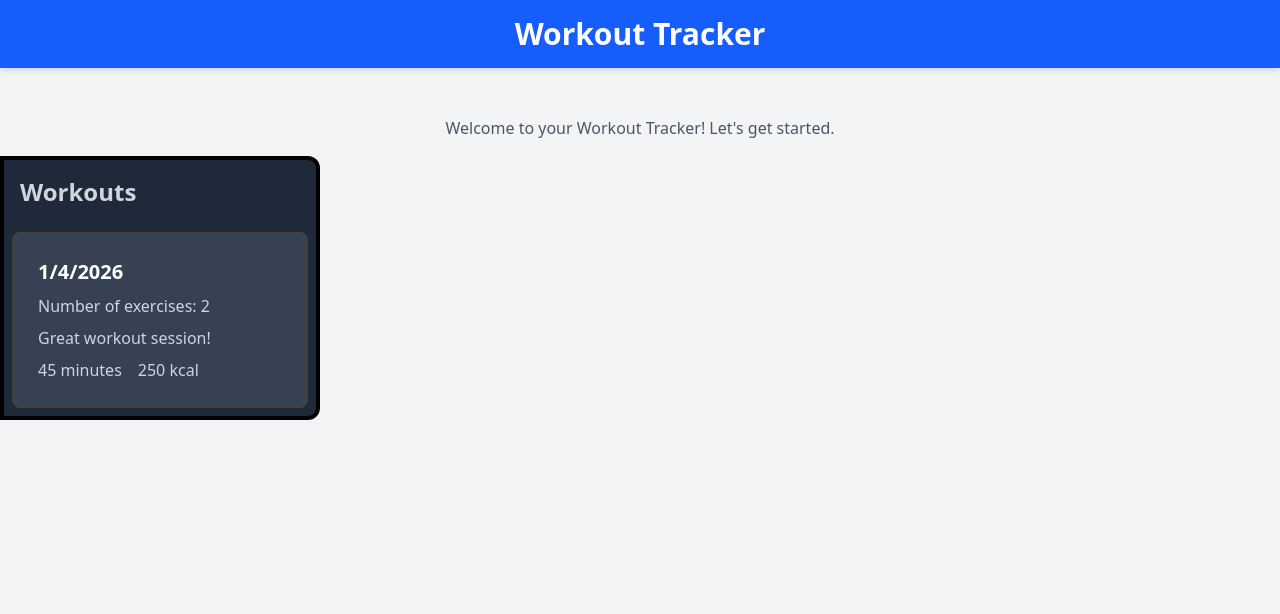
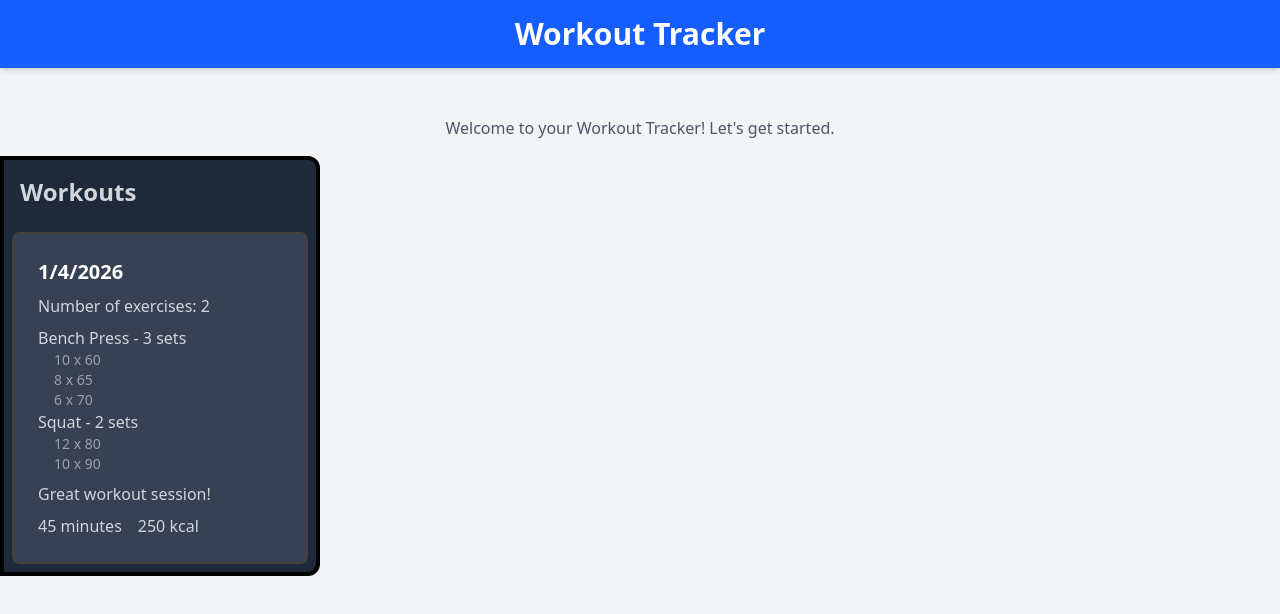
Before and after one commit to Sanghaim/StepByStep, a React (Vite) app: page / in a window 1280 px wide. Shown: the top 614 px of the page. Built offline with nearby package versions, Linux system fonts and the light colour scheme.

Commit message:
Listed exercises in workout

```diff
--- a/src/App.tsx
+++ b/src/App.tsx
@@ -1,6 +1,23 @@
+import { useEffect, useState } from "react"
 import { WorkoutList } from "./components/WorkoutList"
+import type { Exercise } from "./types"
+import { exerciseService } from "./services/exerciseService"
 
 function App() {
+  const [exercises, setExercises] = useState<Exercise[]>([])
+
+  useEffect(() => {
+    const fetchExercises = async () => {
+      try {
+        const exercicesResponse = await exerciseService.getExercises()
+        setExercises(exercicesResponse)
+      } catch (error: any) {
+        console.error(error)
+      }
+    }
+
+    fetchExercises()
+  }, [])
   return (
     <div className="min-h-screen bg-gray-100">
       <header className="bg-blue-600 text-white p-4 shadow-md">
@@ -12,7 +29,7 @@ function App() {
         </p>
       </main>
 
-      <WorkoutList></WorkoutList>
+      <WorkoutList exercises={exercises}></WorkoutList>
     </div>
   )
 }
--- a/src/components/WorkoutList.tsx
+++ b/src/components/WorkoutList.tsx
@@ -1,8 +1,8 @@
 import { useState, useEffect } from 'react';
-import { type Workout } from '../types';
+import { type Exercise, type Workout } from '../types';
 import { workoutService } from '../services/workoutService';
 
-export const WorkoutList = () => {
+export const WorkoutList = ({ exercises }: { exercises: Array<Exercise>}) => {
   const [workouts, setWorkouts] = useState<Workout[]>([]);
   const [loading, setLoading] = useState<boolean>(true);
 
@@ -34,11 +34,26 @@ export const WorkoutList = () => {
     <section className='bg-gray-800 w-1/4 min-w-60 border-4 border-black rounded-r-xl text-gray-300'>
       <h2 className='p-4 text-2xl font-extrabold'>Workouts</h2>
       <div>
-        <ul className='space-y-'>
+        <ul className='space-y-4'>
           {workouts.map((workout) =>
             <li key={workout.id} className='p-6 bg-gray-700 m-2 border-stone-700 rounded-lg border-2 space-y-2'>
               <h3 className='text-xl font-bold mb-2 text-white'>{new Date(workout.date).toLocaleDateString()}</h3>
               <div>Number of exercises: {workout.exercises.length}</div>
+              <section>
+                {workout.exercises.map((exercise) => {
+                  const exerciseData = exercises.find(ex => ex.id === exercise.exerciseId)
+                  return (
+                    <div key={exercise.exerciseId}>
+                      <span>{exerciseData?.name} - {exercise.sets.length} sets</span>
+                      {exercise.sets.map((set, index) =>
+                        <div key={`${exercise.exerciseId}-${index}`} className='ml-4 text-sm text-gray-400'>
+                          {set.reps} x {set.weight}
+                        </div>
+                      )}
+                    </div>
+                  )
+                })}
+              </section>
               { workout.notes && <div className='font-light'>{workout.notes}</div>}
               <div className='space-x-4'>
                 { workout.duration && <span className='font-light'>{workout.duration} minutes</span> }
```
